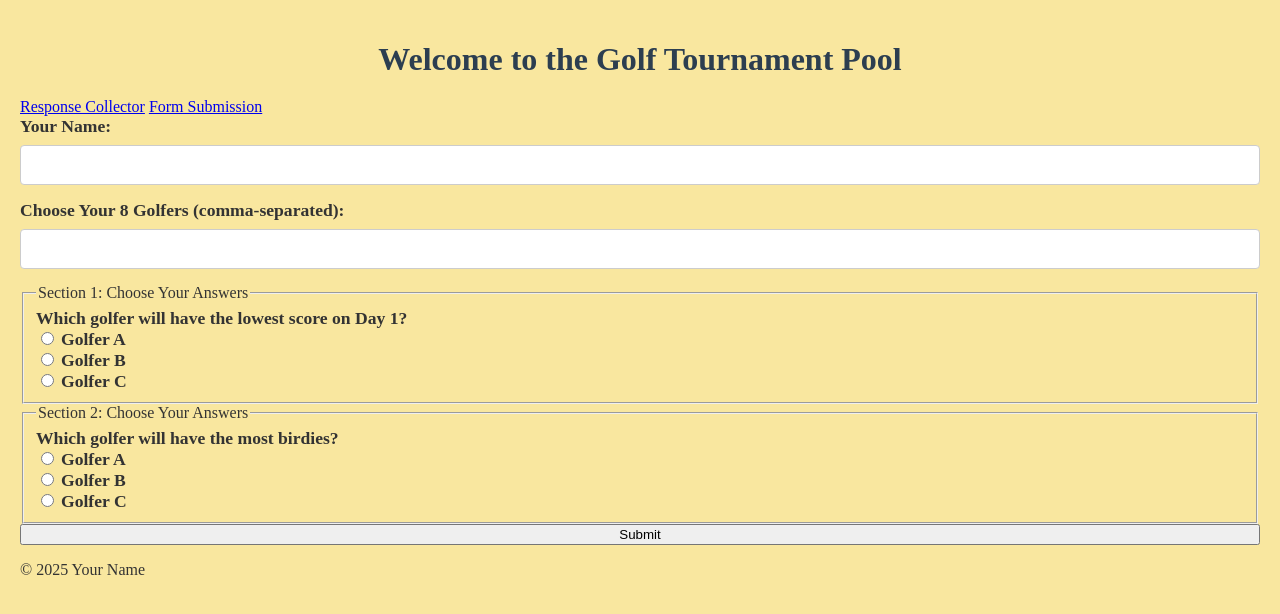
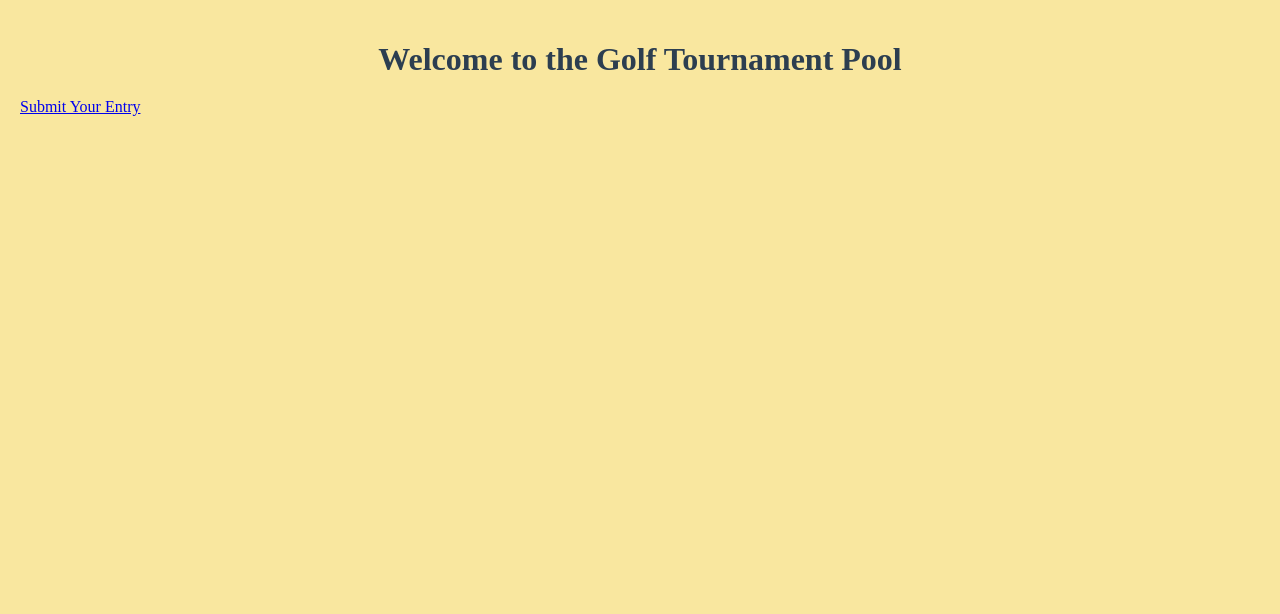
Before and after one commit to davidduball/davidduball.github.io, a website: page index.html in a window 1280 px wide. Drawn offline with Linux system fonts and the light colour scheme.

Commit message:
Update index.html

```diff
--- a/index.html
+++ b/index.html
@@ -4,94 +4,19 @@
     <meta charset="UTF-8">
     <meta name="viewport" content="width=device-width, initial-scale=1.0">
     <link rel="stylesheet" href="styles.css" />
-    <title>Sean Butler - Personal Website</title>
+    <title>Sean P Butler dot net</title>
 </head>
 <body>
     <header>
         <h1>Welcome to the Golf Tournament Pool</h1>
     </header>
 
-    <a href="responsecollector.html">Response Collector</a>
-    <a href="form_submission.html">Form Submission</a>
-
-    <form name="golf-form" method="POST" data-netlify="true" onsubmit="submitForm(event)">
-        <label for="name">Your Name:</label>
-        <input type="text" id="name" name="name" required />
-
-        <label for="team">Choose Your 8 Golfers (comma-separated):</label>
-        <input type="text" id="team" name="team" required />
-
-        <!-- Section 1: Multiple Choice Questions -->
-        <fieldset>
-            <legend>Section 1: Choose Your Answers</legend>
-            <label for="question1">Which golfer will have the lowest score on Day 1?</label>
-            <div>
-                <input type="radio" id="question1a" name="question1" value="Golfer A" required />
-                <label for="question1a">Golfer A</label>
-            </div>
-            <div>
-                <input type="radio" id="question1b" name="question1" value="Golfer B" />
-                <label for="question1b">Golfer B</label>
-            </div>
-            <div>
-                <input type="radio" id="question1c" name="question1" value="Golfer C" />
-                <label for="question1c">Golfer C</label>
-            </div>
-        </fieldset>
-
-        <!-- Section 2: Multiple Choice Questions -->
-        <fieldset>
-            <legend>Section 2: Choose Your Answers</legend>
-            <label for="question2">Which golfer will have the most birdies?</label>
-            <div>
-                <input type="radio" id="question2a" name="question2" value="Golfer A" required />
-                <label for="question2a">Golfer A</label>
-            </div>
-            <div>
-                <input type="radio" id="question2b" name="question2" value="Golfer B" />
-                <label for="question2b">Golfer B</label>
-            </div>
-            <div>
-                <input type="radio" id="question2c" name="question2" value="Golfer C" />
-                <label for="question2c">Golfer C</label>
-            </div>
-        </fieldset>
-
-        <button type="submit">Submit</button>
-    </form>
-
-    <script>
-        async function submitForm(event) {
-            event.preventDefault();  // Prevent the form from submitting the traditional way
-
-            // Collect form data
-            const formData = new FormData(event.target);
-            const data = {
-                name: formData.get('name'),
-                team: formData.get('team'),
-                question1: formData.get('question1'),
-                question2: formData.get('question2')
-            };
-
-            // Send form data to Netlify function
-            const response = await fetch('/.netlify/functions/score-calculation', {
-                method: 'POST',
-                body: JSON.stringify(data),
-            });
-
-            // Parse the result from the serverless function
-            const result = await response.json();
-
-            // Display the result (e.g., show score on the page)
-            alert(`Hello ${result.name}, your team score is: ${result.score}`);
-        }
-
-        // Attach submit handler to form
-        document.querySelector('form').addEventListener('submit', submitForm);
-    </script>
+    <nav>
+        <!-- Links to other pages -->
+        <a href="form_submission.html">Submit Your Entry</a> <!-- Link to the new form page -->
+    </nav>
 
     <footer>
-        <p>&copy; 2025 Your Name</p>
     </footer>
 </body>
 </html>
```
